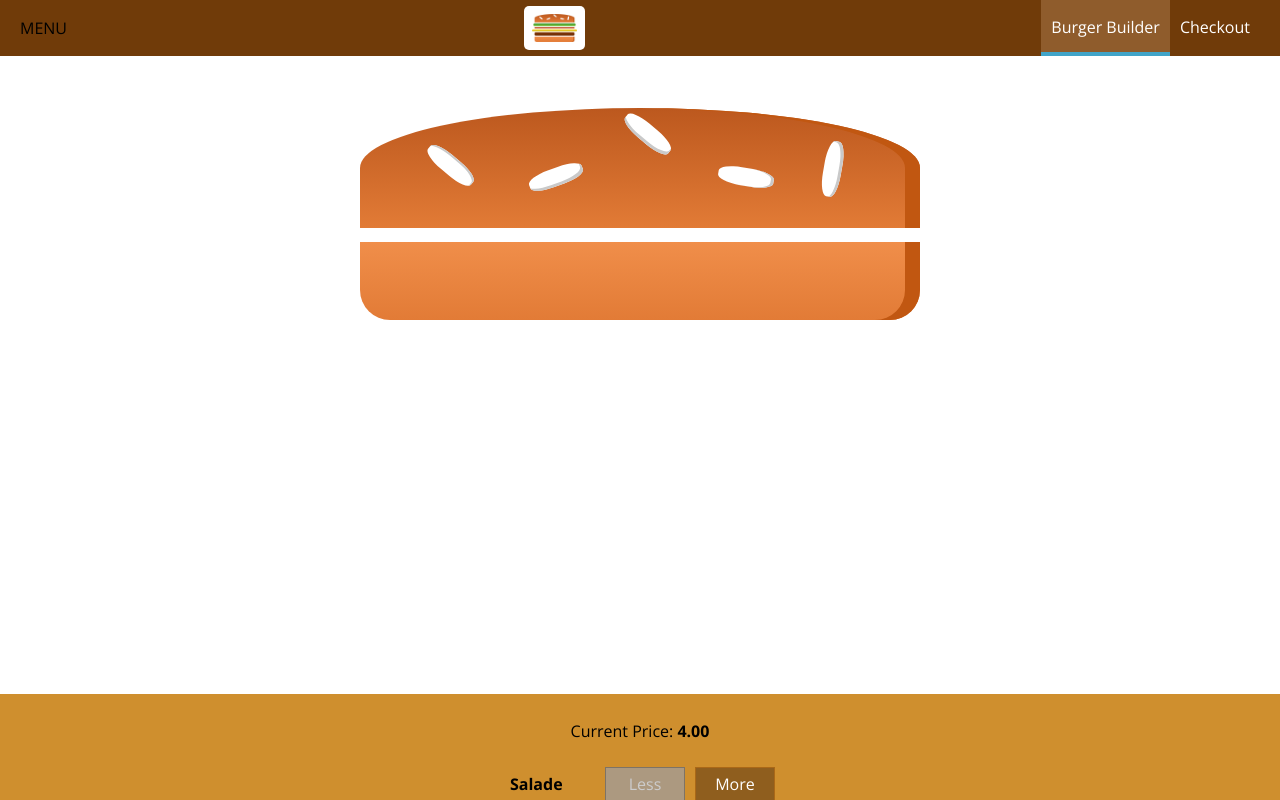
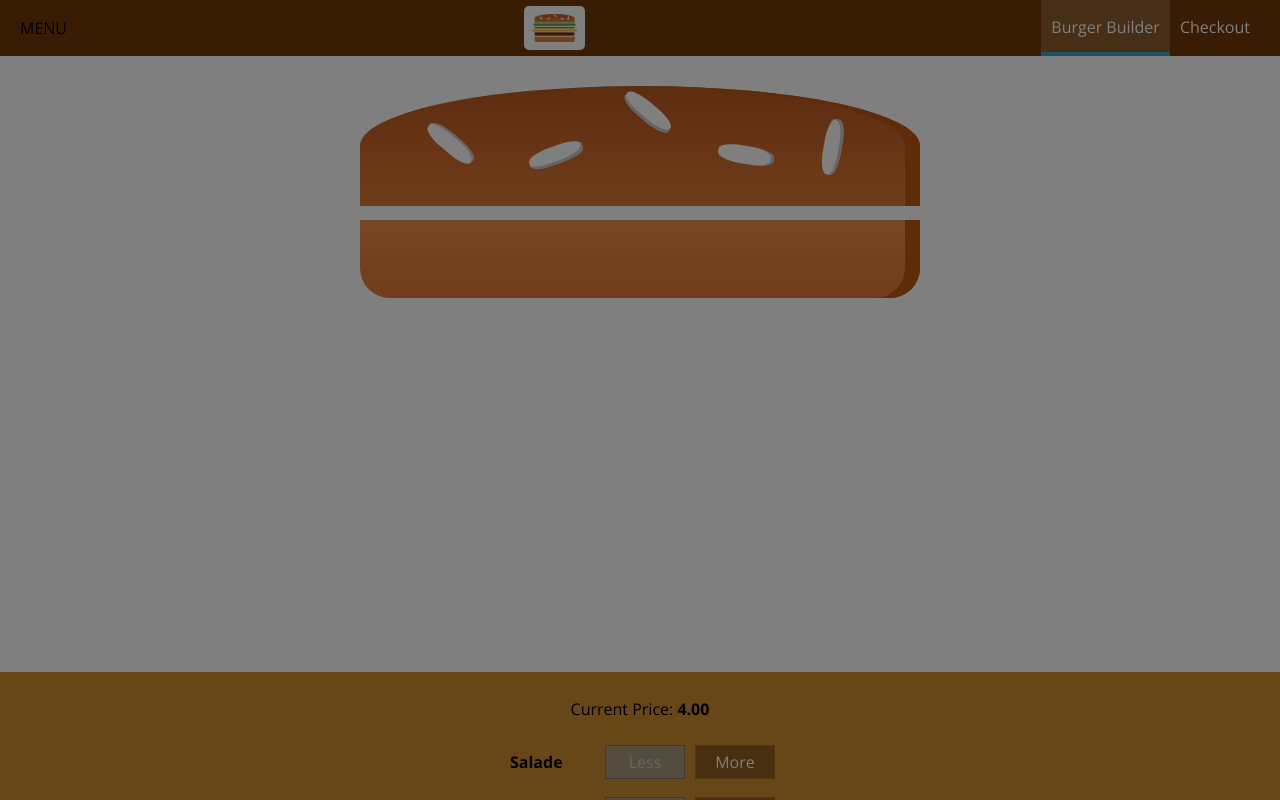
Before and after one commit to yevhenkr/react-comlete-guide, a React app: page / in a window 1280 px wide. Shown: the top 800 px of the page. Built offline with nearby package versions, Linux system fonts and the light colour scheme.

Commit message:
156 Reusing the Backdrop

```diff
--- a/src/components/Layout/Layout.js
+++ b/src/components/Layout/Layout.js
@@ -1,20 +1,33 @@
-import React from "react";
+import React, { Component } from "react";
 
 import Aux from '../../hoc/Auxilary';
 import classes from './Layout.css';
-import Toolbar  from '../Navigation/Toolbar/Toolbar';
+import Toolbar from '../Navigation/Toolbar/Toolbar';
 import SideDrawer from "../Navigation/SideDrawer/SideDrawer";
 
-const layout = (props) => (
+class Layout extends Component {
+    state = {
+        showSidewDrawer: true
+    }
+    sideDrawerClosedHandler = () => {
+        this.setState({ showSidewDrawer: false });
+    }
+
+    render() {
+        return (
             <Aux>
                 <Toolbar />
-        <SideDrawer />
-        <div>Toolba, SideDrawer, Backdrop</div>
+                <SideDrawer
+                    open={this.state.showSidewDrawer}
+                    closed={this.sideDrawerClosedHandler}
+                />
                 <main className={classes.Content}
                 >
-            {props.children}
+                    {this.props.children}
                 </main>
             </Aux>
         )
+    }
+}
 
-export default layout;
+export default Layout;
--- a/src/components/Navigation/SideDrawer/SideDrawer.js
+++ b/src/components/Navigation/SideDrawer/SideDrawer.js
@@ -2,11 +2,19 @@
 import Logo from '../../Logo/Logo';
 import NavigationItems from '../NavigationItems/NavigationItems';
 import classes from './SideDrawer.css';
+import Backdrop from '../../UI/Backdrop/Backdrop';
+import Aux from '../../../hoc/Auxilary';
 
 const sideDrawer = (props) => {
-    // ...
+    let attachedClasses = [classes.SideDrawer, classes.Close];
+    if (props.open) {
+    attachedClasses = [classes.SideDrawer, classes.Open];
+
+    }
     return (
-        <div className={classes.SideDrawer}>
+        <Aux>
+            <Backdrop show={props.open} clicked={props.closed}/>
+            <div className={attachedClasses.join(' ')}>
                 <div className={classes.Logo}>
                     <Logo />
                 </div>
@@ -14,6 +22,7 @@
                     <NavigationItems />
                 </nav>
             </div>
+        </Aux>
     );
 };
 
```
Lines whose indentation alone changed are shown as unchanged.
